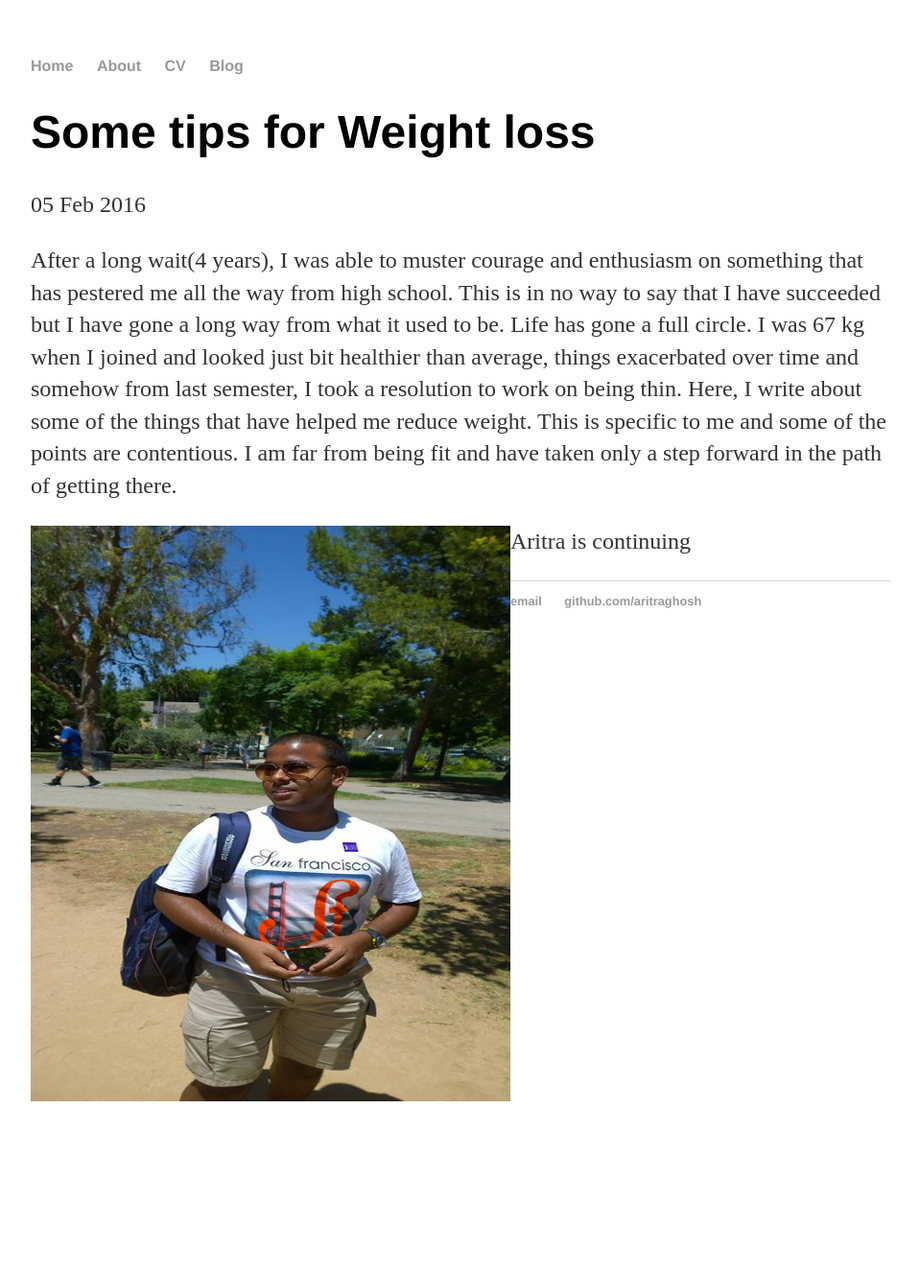
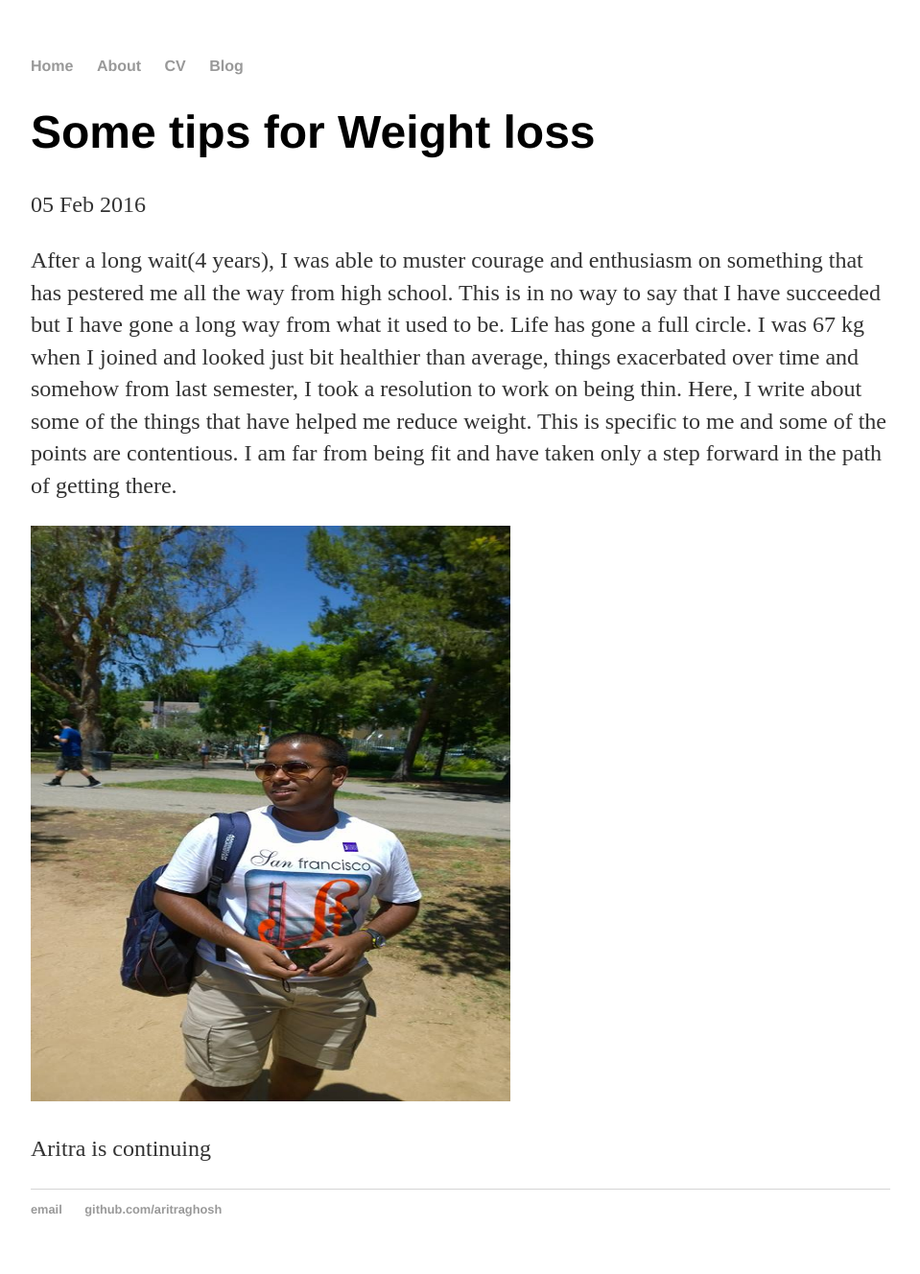
Before and after one commit to aritraghosh/aritraghosh.github.io, a Jekyll site: the page built from _posts/2016-02-05-some-tips-for-weight-loss.md, in a window 1280 px wide. Shown: the whole page at 96% size, without its empty margins (160-1119 px from the left). Built offline with Jekyll 4.4.1, drawn with Linux system fonts in a browser that asks for light colours; before the commit the page ends 1148 px from its top, so only the background shows below that.

Commit message:
Update 2016-02-05-some-tips-for-weight-loss.md

```diff
--- a/_posts/2016-02-05-some-tips-for-weight-loss.md
+++ b/_posts/2016-02-05-some-tips-for-weight-loss.md
@@ -9,6 +9,6 @@
 
 
 
-<img src="https://aritraghosh.github.io/images/Aritra_old.jpg" alt="Drawing" style="float: left; width: 500px; height: 600px;" />
+<img src="https://aritraghosh.github.io/images/Aritra_old.jpg" alt="Drawing" style="align: left; width: 500px; height: 600px;"/>
 
 Aritra is continuing
```
